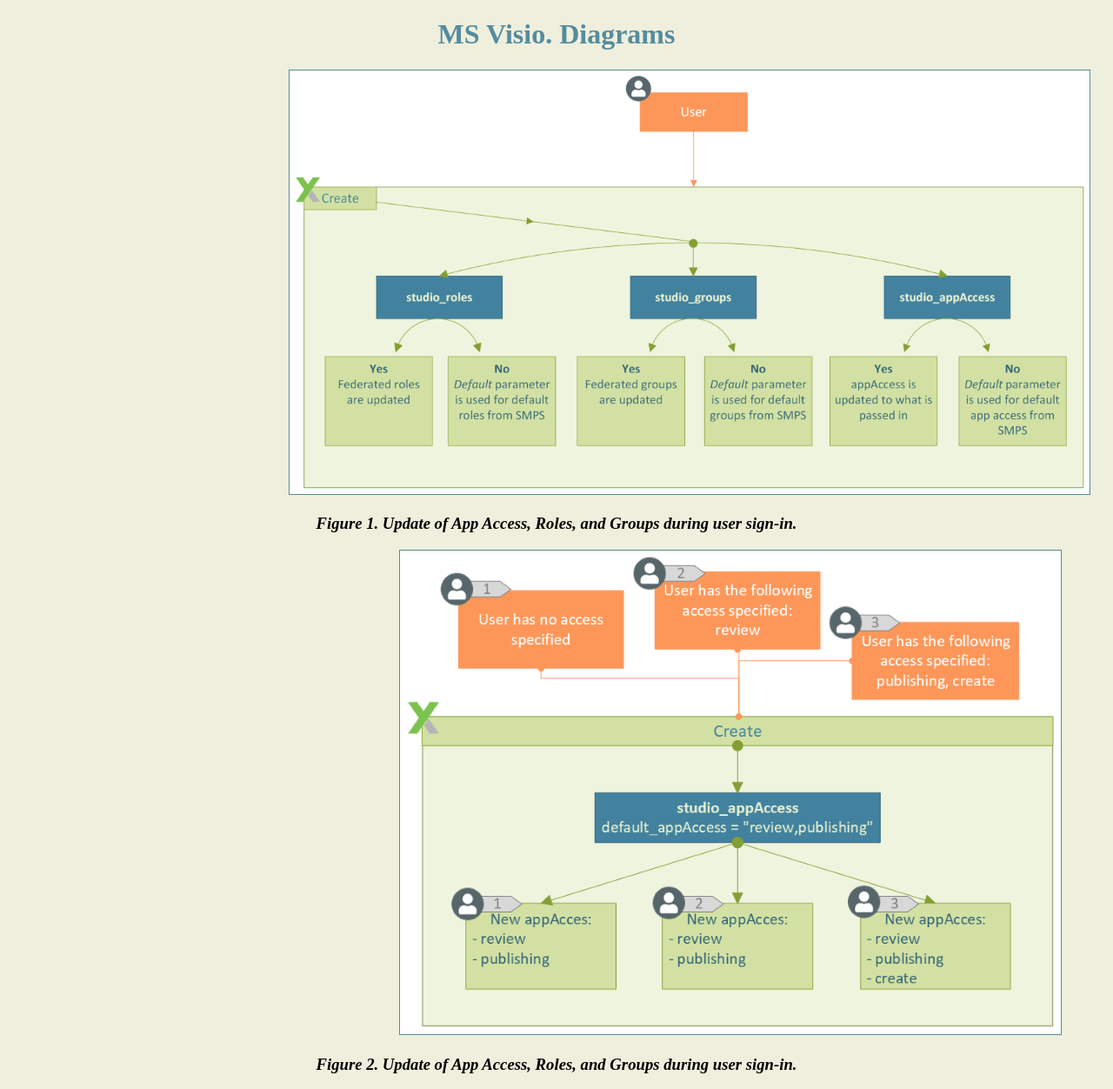
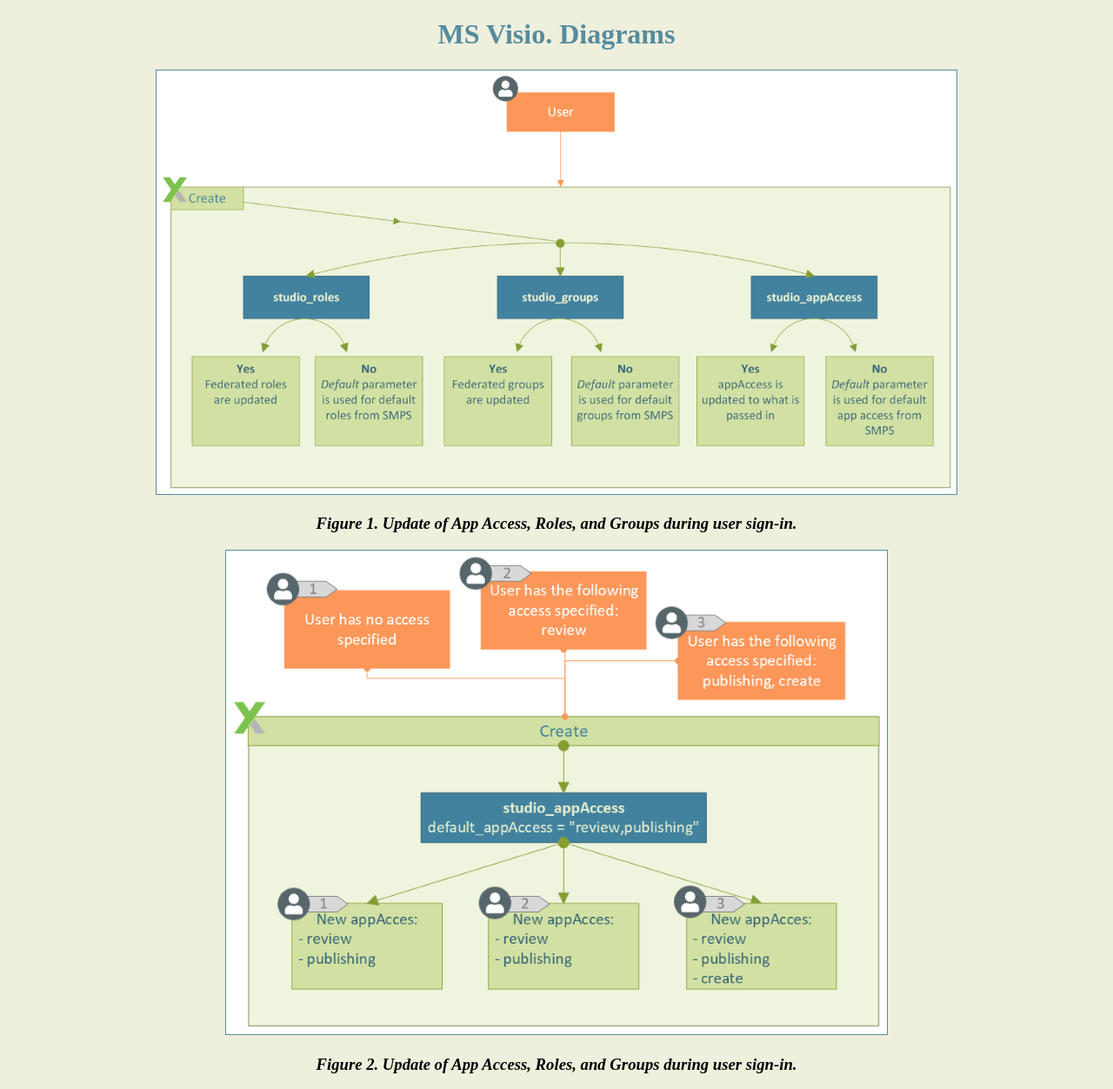
Before and after one commit to tannisanta/my-html-css-practice, a plain HTML site: page mstools.html in a window 1280 px wide. Shown: the part 766-2018 px from the top of the page at 87% size. Drawn offline with Linux system fonts and the light colour scheme.

Commit message:
CSS update

```diff
--- a/mystyles.css
+++ b/mystyles.css
@@ -209,12 +209,10 @@ iframe {
 .visio {
 	border: solid 1px #558c9e;
 	position: relative;
-	margin-left: 305px;
 }
 
 .imagio {
 	border: solid 1px #558c9e;
-	margin-left: 400px;
 }
 
 h3 {
```
